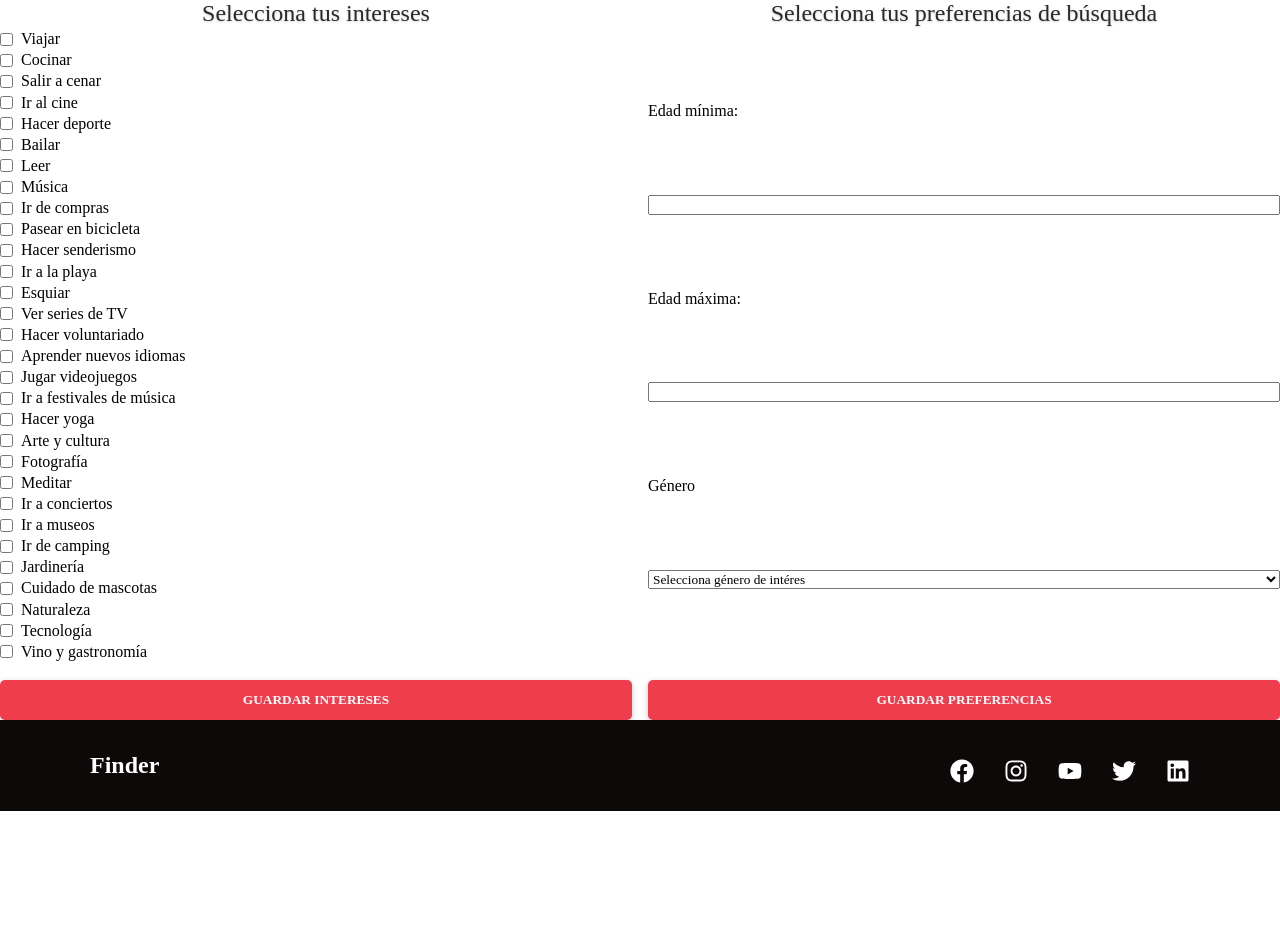
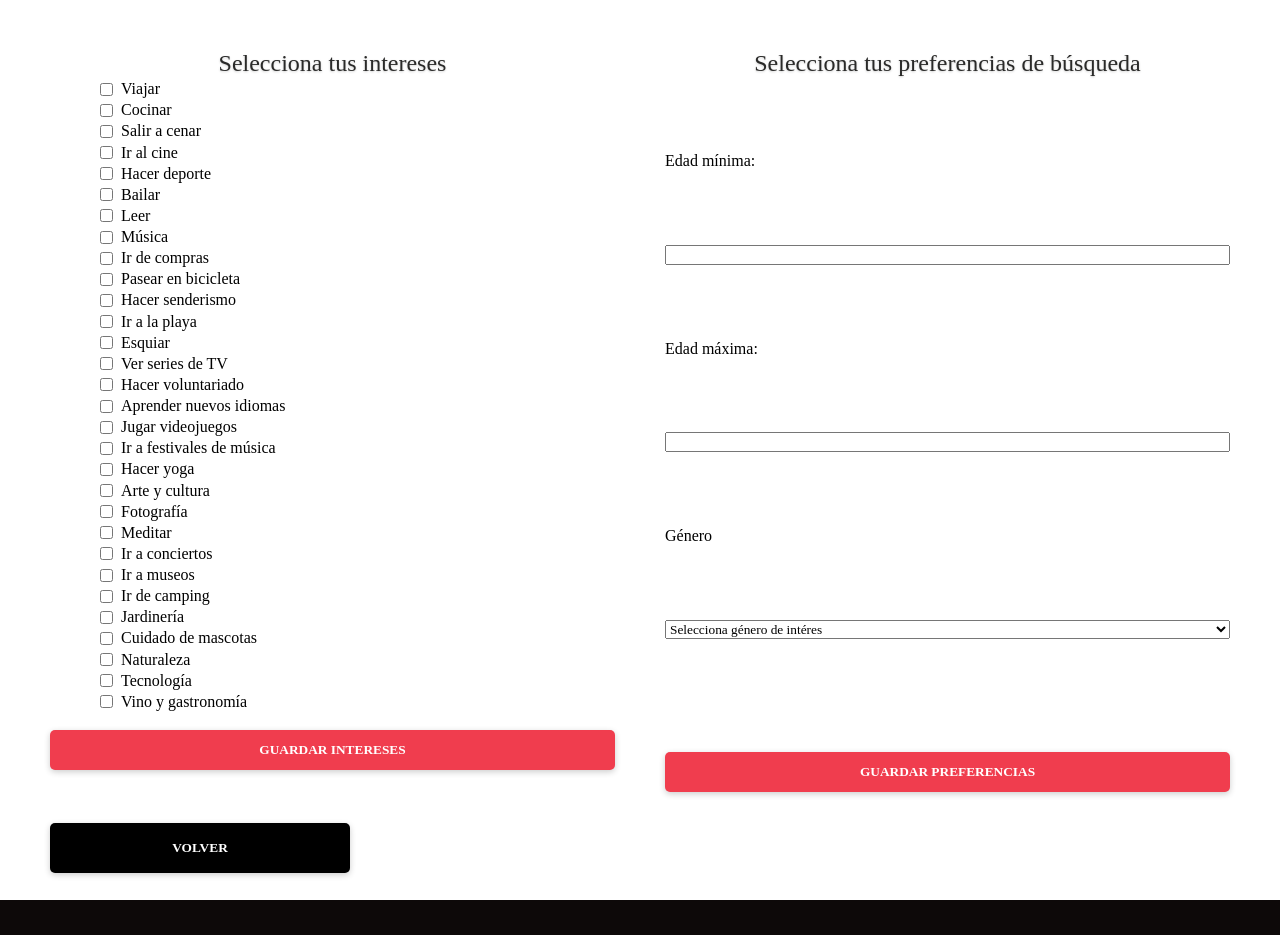
Before and after one commit to adrielav2/finder-frontend, a Next.js app: page /intereses in a window 1280 px wide. Shown: the top 935 px of the page. Before the commit the page ends 811 px from the top, so only its background shows below. Built offline with nearby package versions, Linux system fonts and the light colour scheme.

Commit message:
doneee plz

```diff
--- a/src/components/Intereses/intereses.js
+++ b/src/components/Intereses/intereses.js
@@ -4,6 +4,7 @@ import { deleteIntereses } from '@/pages/api/apideleteintereses';
 import { addIntereses } from '@/pages/api/apiaddintereses';
 import { updatePerfil } from '@/pages/api/apiupdatebusqueda';
 import { useRouter } from 'next/router'
+import Link from 'next/link';
 
 
 const interests = [
@@ -174,11 +175,18 @@ const Wrapper = styled.div`
   display: flex;
   flex-wrap: wrap;
   justify-content: space-between;
+  height: 850px;
+  margin-top: 50px;
+  margin-left: 50px;
+  margin-right: 50px;
 `;
 
 const CheckboxContainer = styled.div`
   display: flex;
   align-items: center;
+  margin-left: 50px;
+  margin-right: 50px;
+
 `;
 
 const CheckboxInput = styled.input`
@@ -196,6 +204,7 @@ const Form = styled.form`
   justify-content: space-between;
   margin-right: 16px;
   height: 90vh;
+  margin-right: 50px;
 `;
 
 const FormRight = styled.form`
@@ -229,6 +238,7 @@ const Button = styled.button`
 
 const Button2 = styled.button`
   width: 100%;
+  down: 10px;
   padding: 12px;
   color: #fff;
   font-weight: 600;
@@ -241,9 +251,35 @@ const Button2 = styled.button`
   margin-top: 1rem;
   box-shadow: 0 2px 6px rgba(0, 0, 0, 0.2);
   transition: all 0.3s ease-out;
+  position: relative;
+  top: 22px;
 
   &:hover {
     background-color: rgb(200, 50, 70);
+    animation: ${jump} 0.2s ease-out forwards;
+  }
+`;
+
+const Button3 = styled.button`
+  width: 100%;
+  max-height: 50px;
+  max-width: 300px;
+  padding: 12px;
+  color: #fff;
+  font-weight: 600;
+  text-transform: uppercase;
+  background-color: #000000;
+  border: none;
+  border-radius: 5px;
+  outline: 0;
+  cursor: pointer;
+  margin-top: 1rem;
+  box-shadow: 0 2px 6px rgba(0, 0, 0, 0.2);
+  transition: all 0.3s ease-out;
+  position: relative;
+
+  &:hover {
+    background-color: #000000;
     animation: ${jump} 0.2s ease-out forwards;
   }
 `;
@@ -304,9 +340,11 @@ const InterestsCheckbox = () => {
         console.log(ageMax)
         console.log(generoid)
         updatePerfil(id,ageMin,ageMax,generoid)
+      };
 
-
-
+      const handleVolver = async () => {
+        const url=`/main?id=${id}`
+        router.push(url)
       };
 
 
@@ -354,8 +392,8 @@ const InterestsCheckbox = () => {
 
               </select>
               <Button2 type="submit">Guardar preferencias</Button2>
-
           </FormRight>
+          <Button3 onClick={handleVolver}>Volver</Button3>
         </Wrapper>
       );
     };
```
